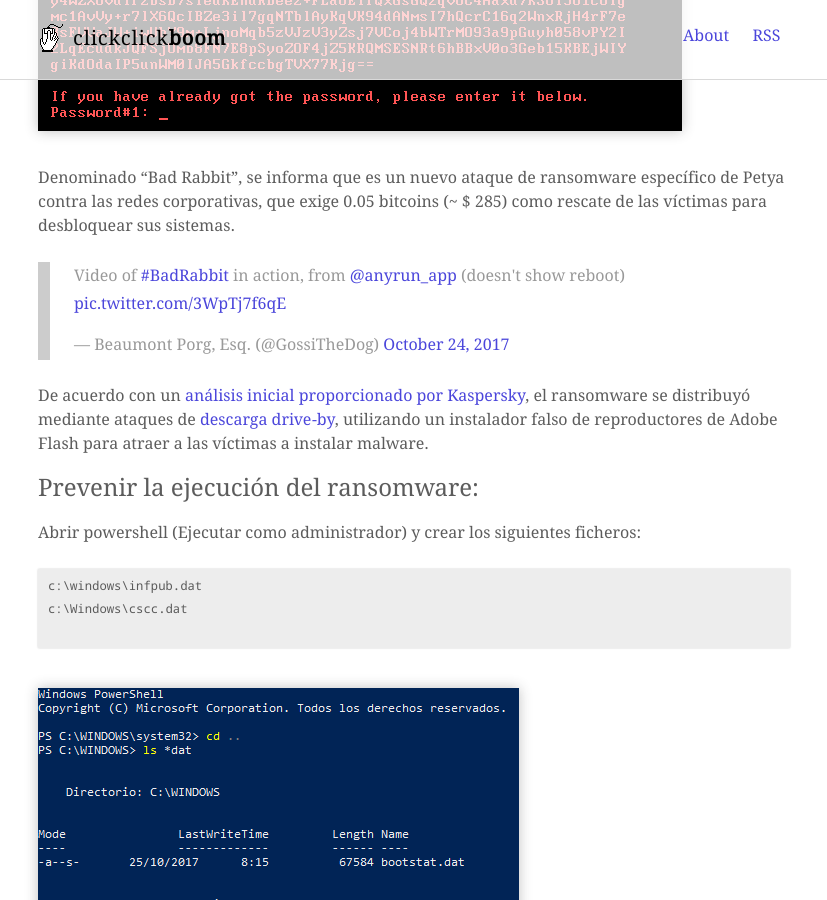
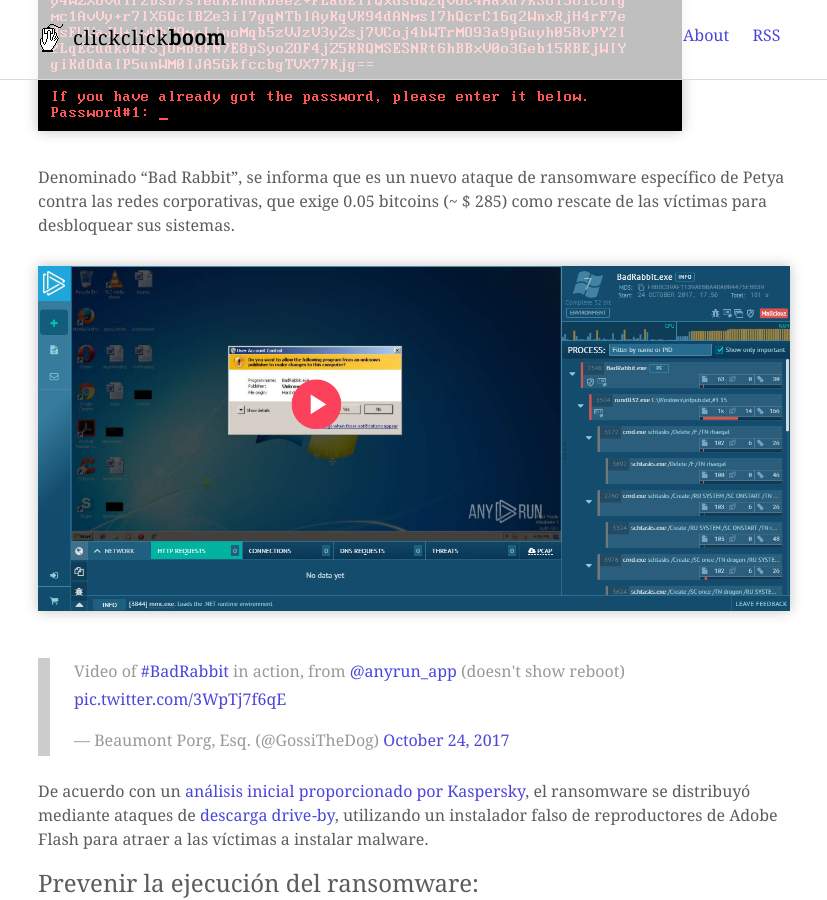
Before and after one commit to mrpnkt/mrpnkt.github.io, a Jekyll site: the page built from _posts/2017-10-25-prevenir-la-ejecuccion-de-badrabbit.md, in a window 1280 px wide and 900 px high, scrolled down 580 px. Shown: the whole window, without its empty margins (226-1053 px from the left). Built offline with Jekyll 4.4.1, drawn with Linux system fonts in a browser that asks for light colours.

Commit message:
Update from Forestry.io - 2017-10-25-prevenir-la-ejecuccion-de-badrabbit.md

```diff
--- a/_posts/2017-10-25-prevenir-la-ejecuccion-de-badrabbit.md
+++ b/_posts/2017-10-25-prevenir-la-ejecuccion-de-badrabbit.md
@@ -6,13 +6,13 @@ tags:
 - homework
 - physec
 ---
-
-
 Un nuevo ataque de ransomware se está extendiendo como un reguero de pólvora por Europa y ya ha afectado a más de 200 organizaciones importantes, principalmente en Rusia, Ucrania, Turquía y Alemania, en las últimas horas.
 
 ![]({{ site.baseurl }}/forestryio/images/bad_rabbit_ransomware_01.png)
 
 Denominado "Bad Rabbit", se informa que es un nuevo ataque de ransomware específico de Petya contra las redes corporativas, que exige 0.05 bitcoins (~ $ 285) como rescate de las víctimas para desbloquear sus sistemas.
+
+<a href="https://app.any.run/tasks/9198fd01-5898-4db9-8188-6ad2ad4f0af3">![]({{ site.baseurl }}/forestryio/images/interactive.png)</a>
 
 <blockquote class="twitter-tweet" data-lang="en"><p lang="en" dir="ltr">Video of <a href="https://twitter.com/hashtag/BadRabbit?src=hash&amp;ref_src=twsrc%5Etfw">#BadRabbit</a> in action, from <a href="https://twitter.com/anyrun_app?ref_src=twsrc%5Etfw">@anyrun_app</a> (doesn't show reboot) <a href="https://t.co/3WpTj7f6qE">pic.twitter.com/3WpTj7f6qE</a></p>— Beaumont Porg, Esq. (@GossiTheDog) <a href="https://twitter.com/GossiTheDog/status/922858264534142976?ref_src=twsrc%5Etfw">October 24, 2017</a></blockquote>
 <script type="null"></script>
```
